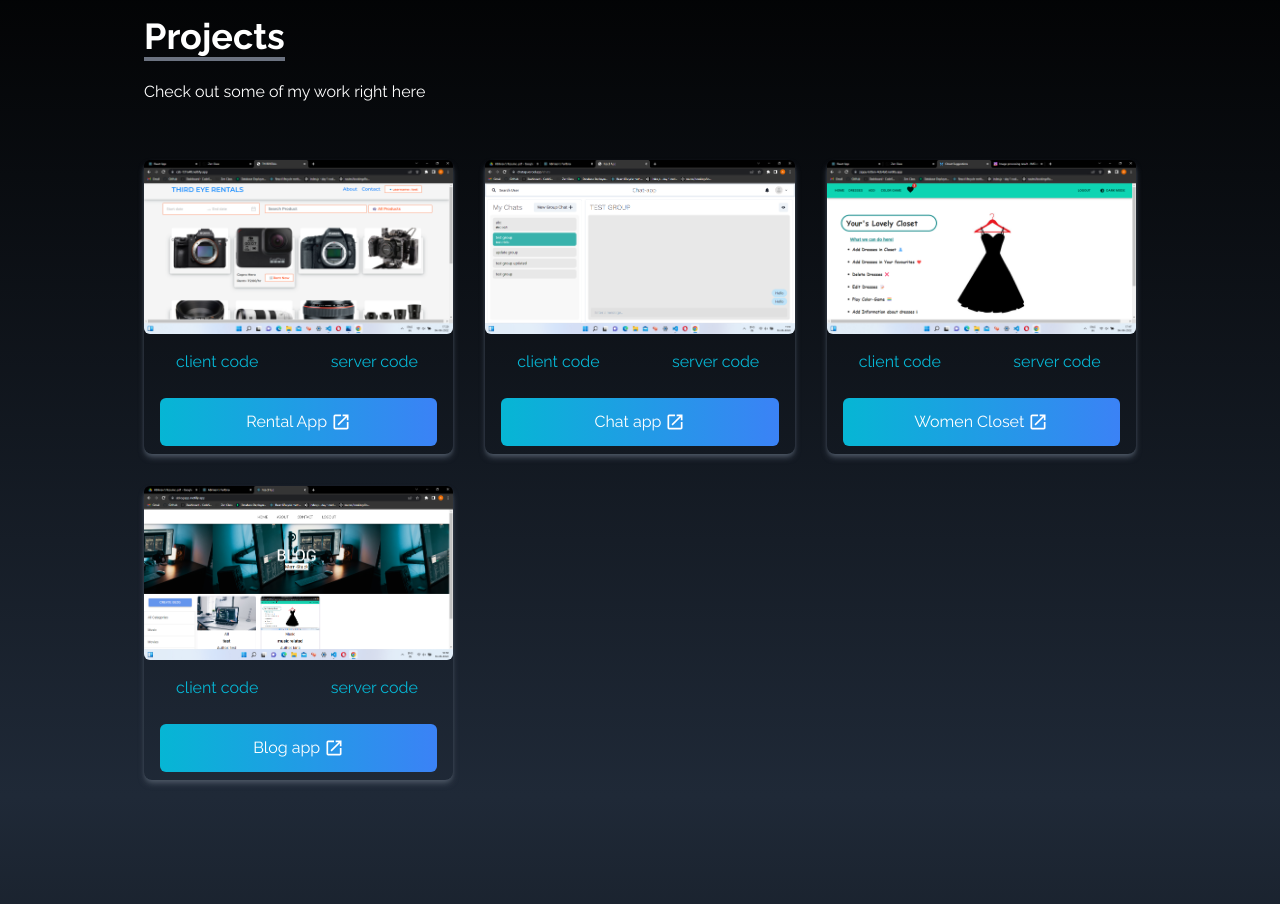
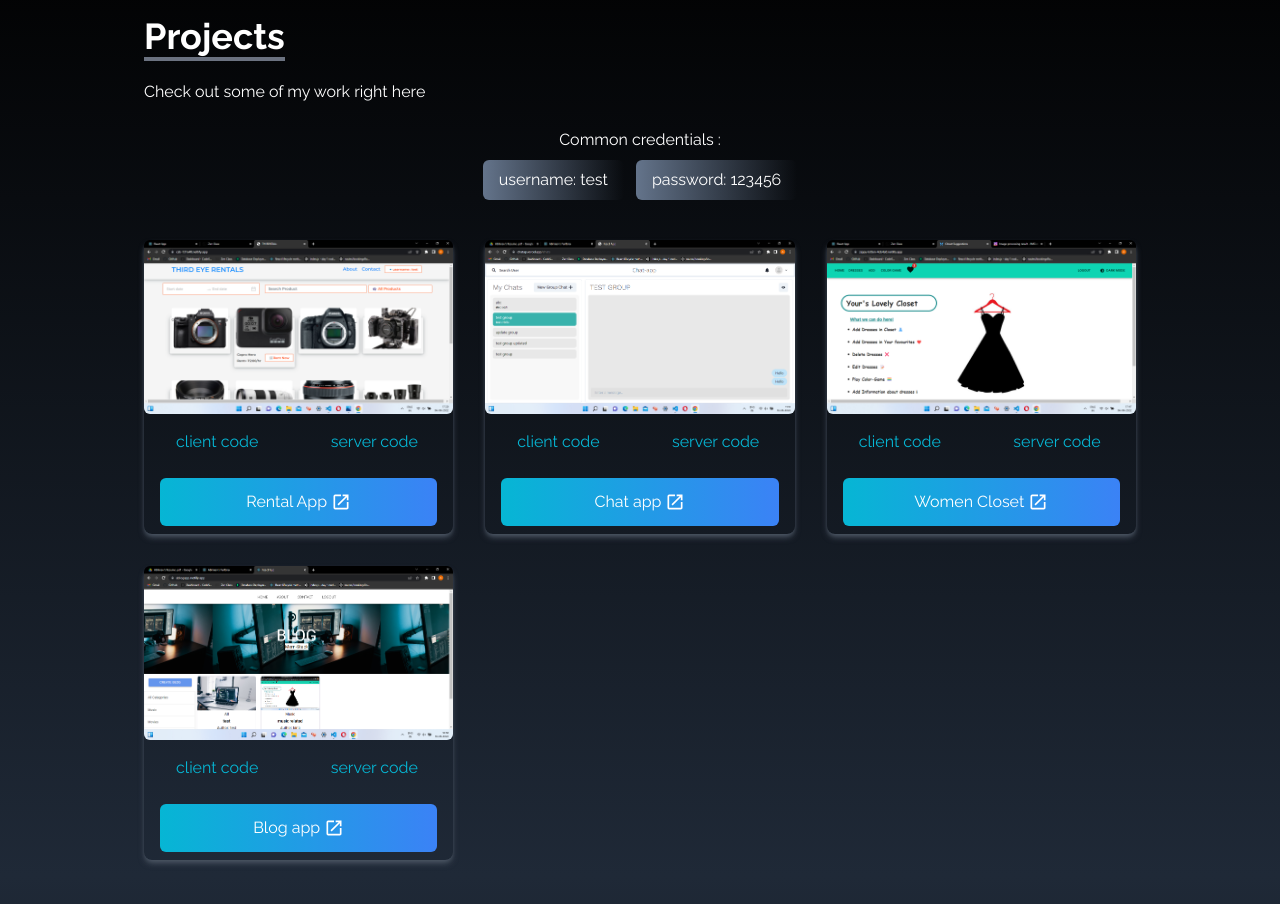
Before and after one commit to Abhinav80555/Abhinav-s-Porfolio-fresh, a React (Create React App) app: page / in a window 1280 px wide. Shown: the part 1400-2304 px from the top of the page. Built offline with nearby package versions, Linux system fonts and the light colour scheme; a web font is replaced by a local one.

Commit message:
common credentials

```diff
--- a/src/components/Portfolio.jsx
+++ b/src/components/Portfolio.jsx
@@ -55,6 +55,11 @@ const Portfolio = () => {
             Projects
           </p>
           <p className="py-6">Check out some of my work right here</p>
+          <h4 className="flex justify-center">Common credentials :</h4>
+          <div className="flex flex-row justify-center">
+            <span  className="group text-white w-fit px-4 py-2 my-2 mr-3 flex  items-center rounded-md bg-gradient-to-r from-slate-500 to-grey-500 ">username:   test</span>
+            <span  className="group text-white w-fit px-4 py-2 my-2 flex  items-center rounded-md bg-gradient-to-r from-slate-500 to-grey-500">password:   123456</span></div>
+
         </div>
 
         <div className="grid sm:grid-cols-2 md:grid-cols-3 gap-8 px-12 sm:px-0">
```
